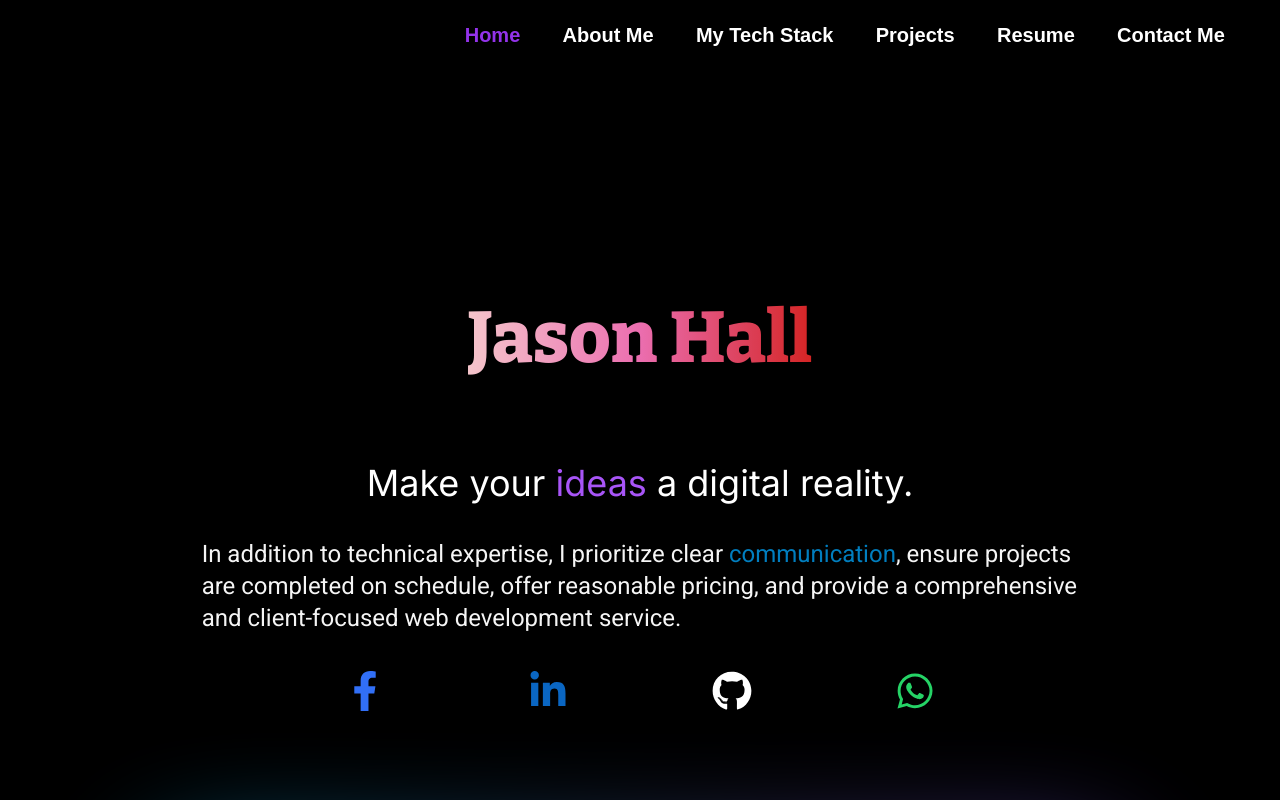
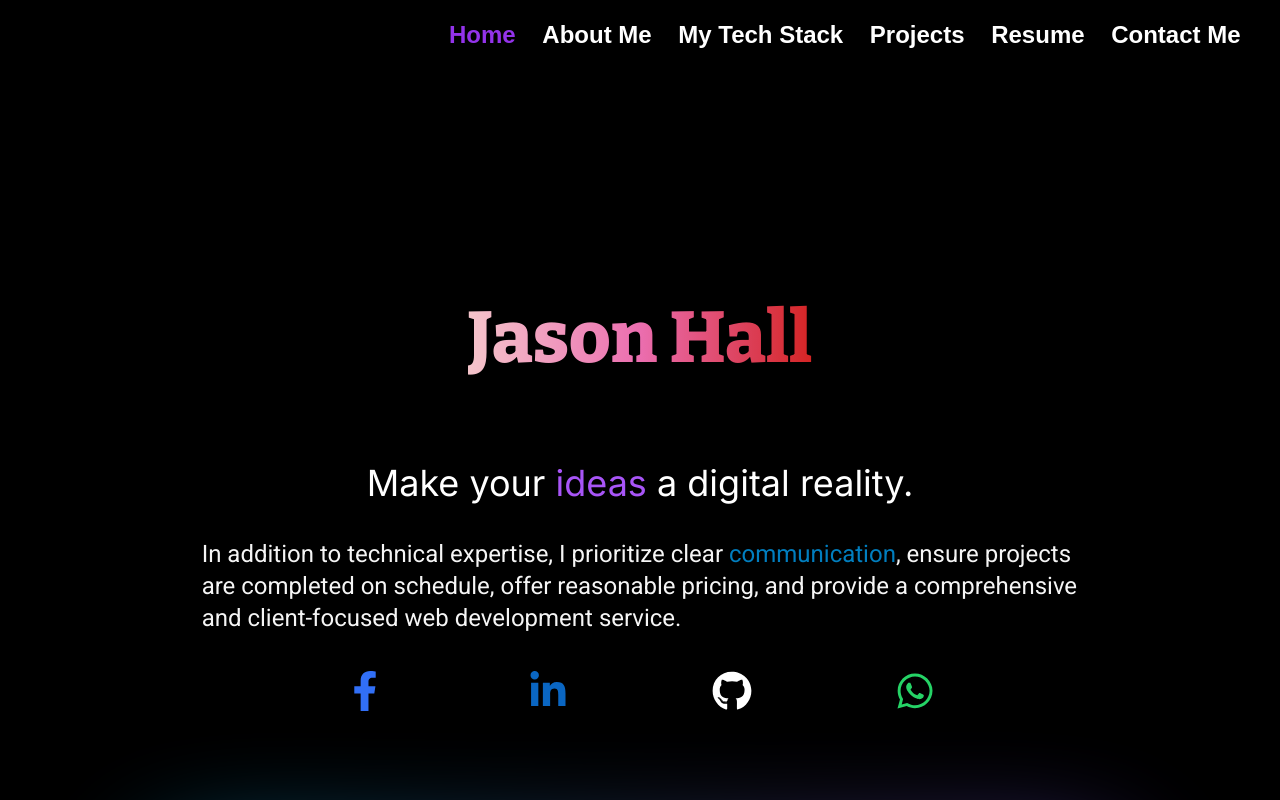
Before and after one commit to Jkhall81/React-Portfolio, a Next.js app: page /home in a window 1280 px wide. Shown: the top 800 px of the page. Built offline with nearby package versions, Linux system fonts and the light colour scheme; a web font is replaced by a local one.

Commit message:
increased nav link text size, increased width of second button on project page.

```diff
--- a/components/NavBar.tsx
+++ b/components/NavBar.tsx
@@ -31,7 +31,7 @@ export const NavBar = () => {
         {navLinks.map((link, index) => (
           <Link
             className={cn(
-              "hover:text-purple-600 hover:scale-110",
+              "hover:text-purple-600 text-2xl hover:scale-110",
               pathname === link.href ? "text-purple-600" : ""
             )}
             href={link.href}
--- a/components/ProjectItem.tsx
+++ b/components/ProjectItem.tsx
@@ -58,7 +58,7 @@ export const ProjectItem = ({
             className={`${lusitana.className} text-xl font-bold`}
             href={link2}
           >
-            <MagicButton title="Github Code" classNames="w-[190px]" />
+            <MagicButton title="Github Code" classNames="w-[220px]" />
           </Link>
         </div>
       </div>
```
